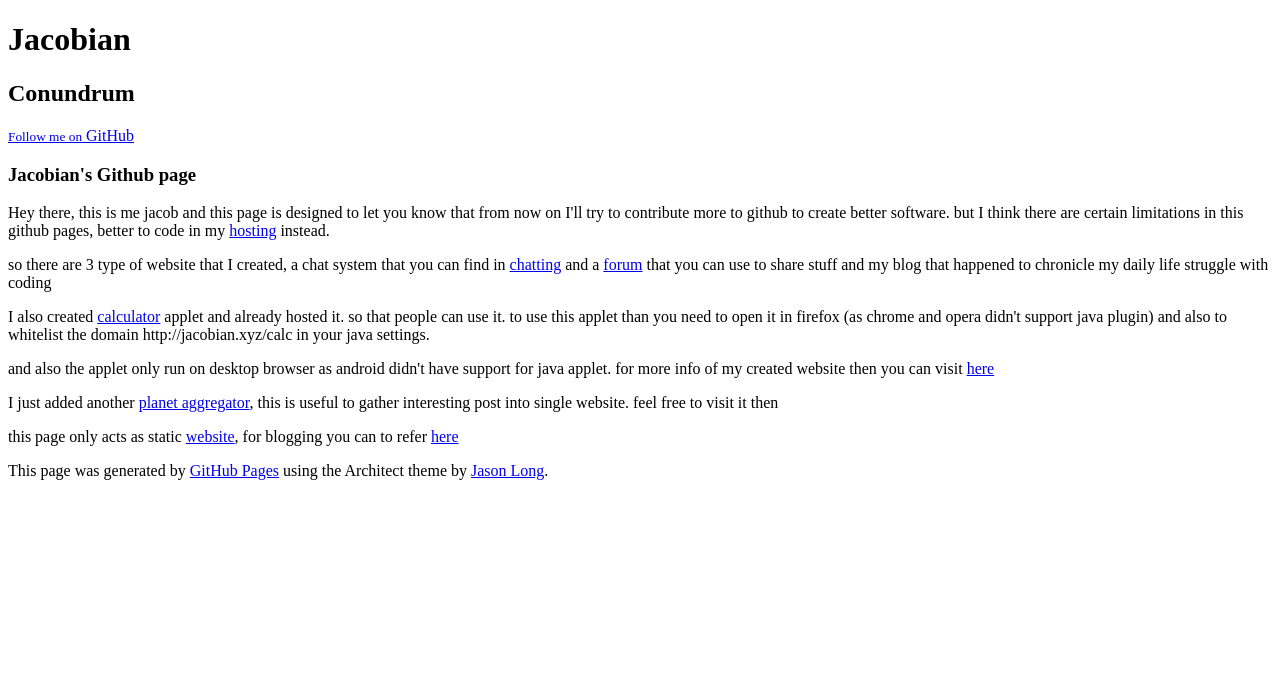
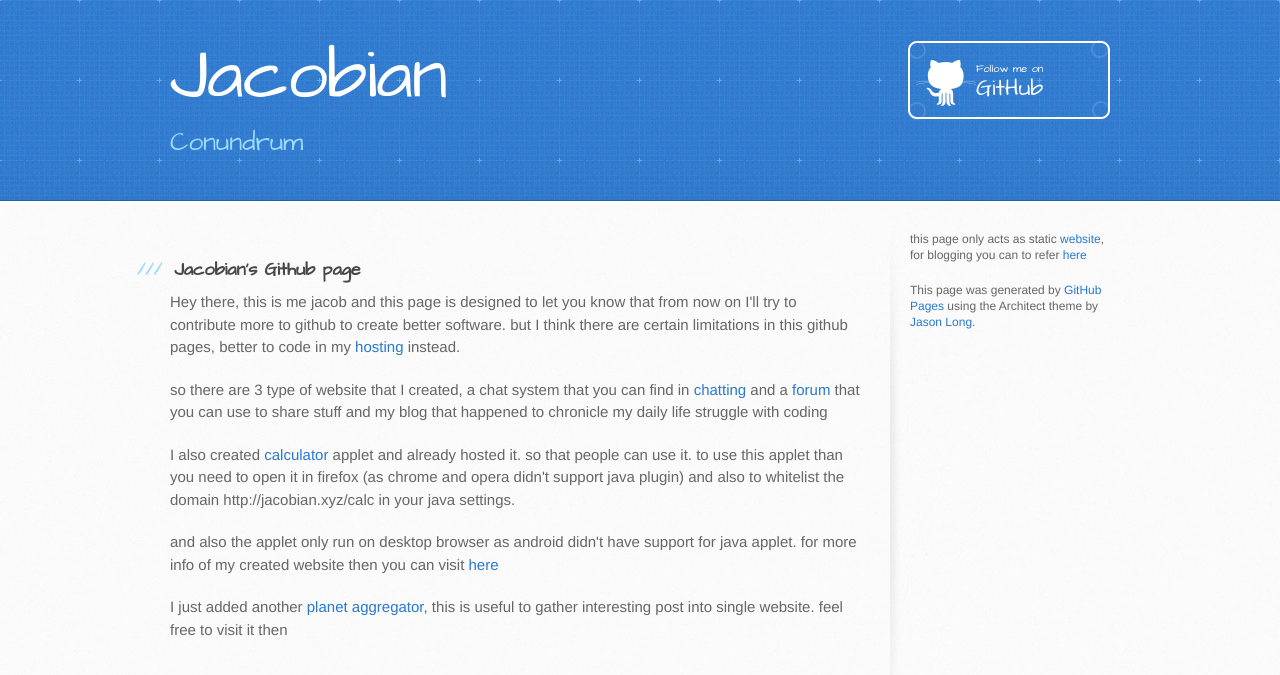
Before and after one commit to jacobian64/jacobian64.github.io, a Jekyll site: the page index.html, which Jekyll copies as it is, in a window 1280 px wide. Shown: the top 675 px of the page. Built offline with Jekyll 4.4.1, drawn with Linux system fonts in a browser that asks for light colours.

Commit message:
Update index.html

```diff
--- a/index.html
+++ b/index.html
@@ -5,7 +5,7 @@
     <meta http-equiv="X-UA-Compatible" content="chrome=1">
     <meta name="viewport" content="width=device-width, initial-scale=1, maximum-scale=1">
     <link href='https://fonts.googleapis.com/css?family=Architects+Daughter' rel='stylesheet' type='text/css'>
-    <link rel="stylesheet" type="text/css" href="stylesheets/main.css" media="screen">
+    <link rel="stylesheet" type="text/css" href="stylesheets/stylesheet.css" media="screen">
     <link rel="stylesheet" type="text/css" href="stylesheets/github-light.css" media="screen">
     <link rel="stylesheet" type="text/css" href="stylesheets/print.css" media="print">
 
```
